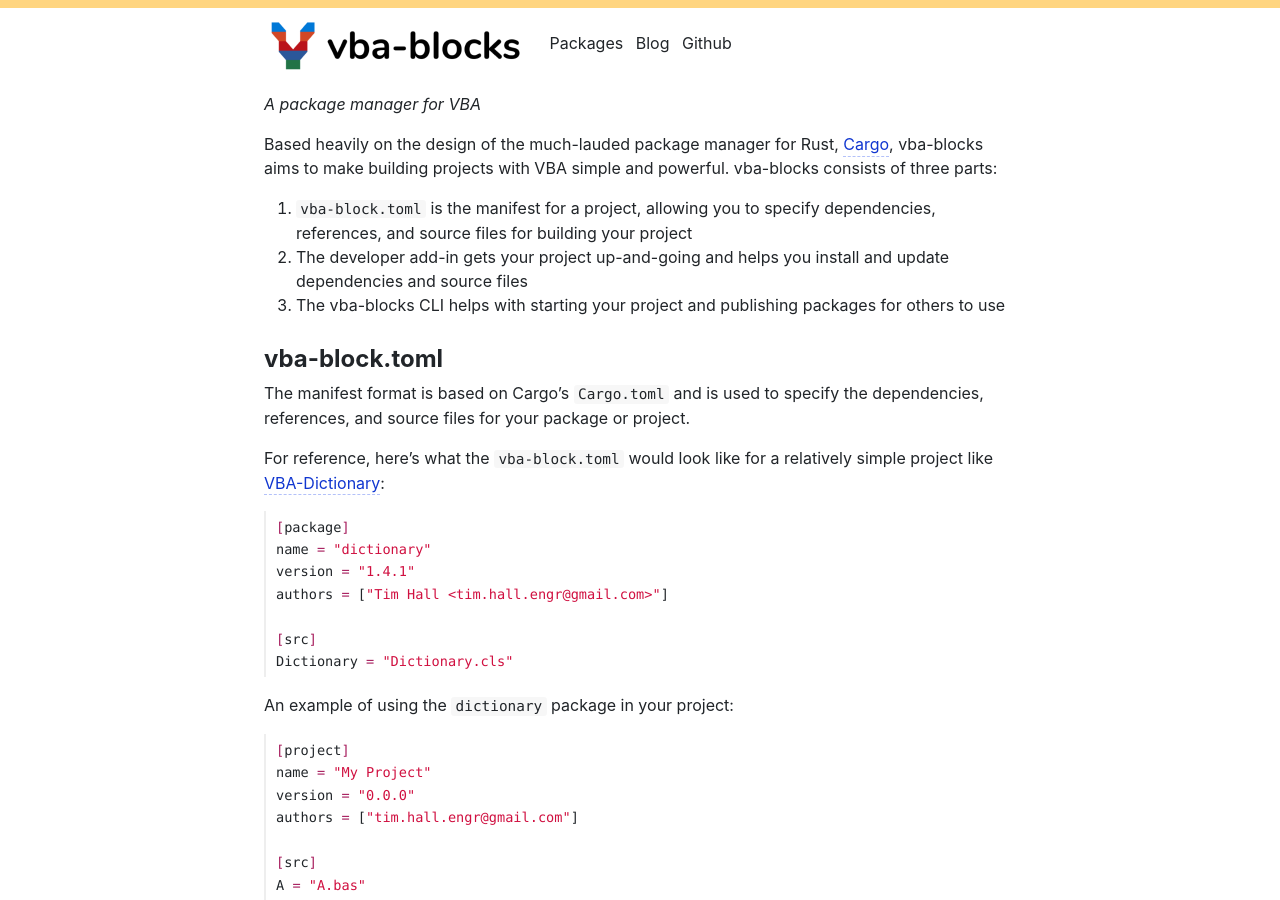
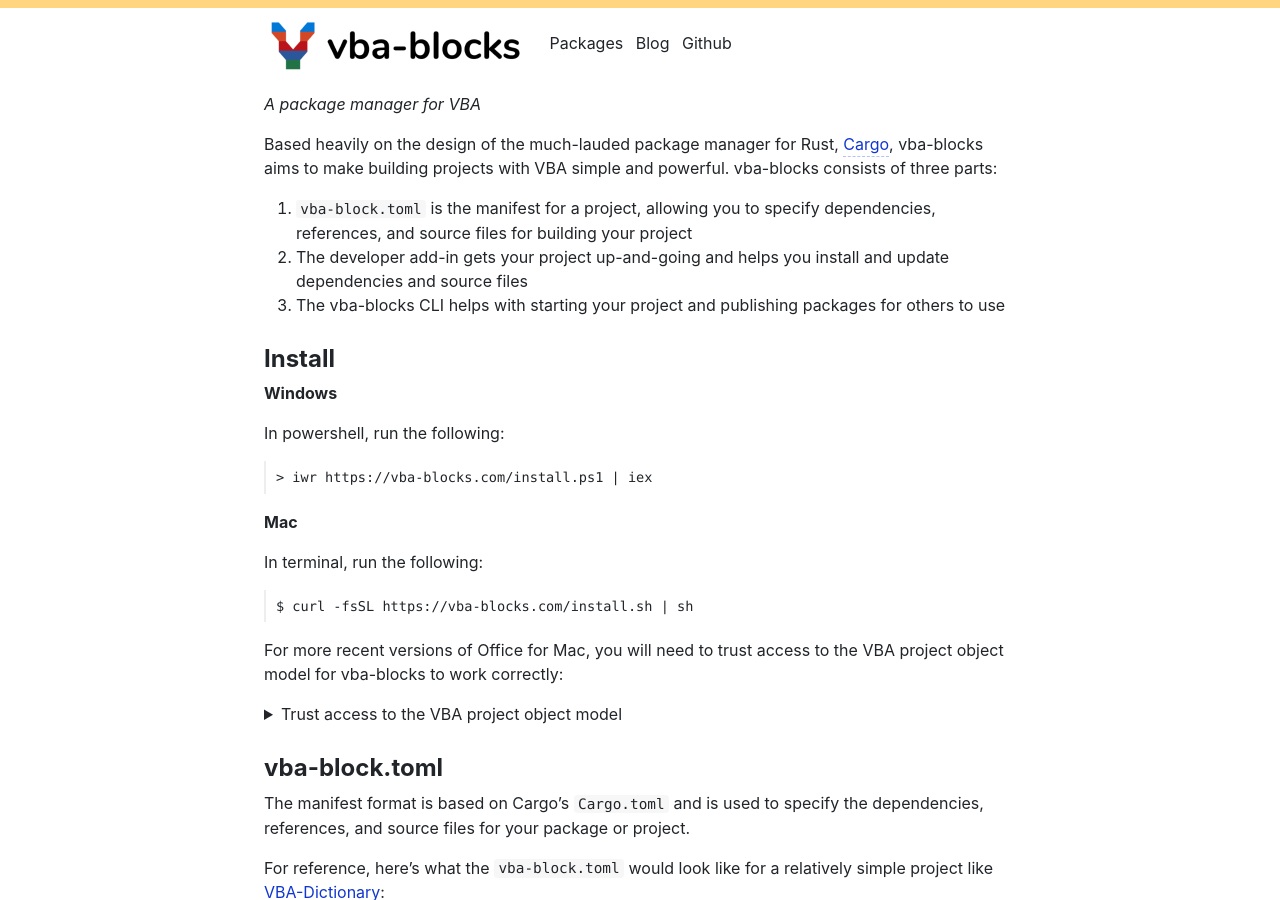
Before and after one commit to vba-blocks/vba-blocks.github.io, a Jekyll site: the page built from index.md, in a window 1280 px wide and 900 px high. Built offline with Jekyll 4.4.1, drawn with Linux system fonts in a browser that asks for light colours.

Commit message:
Add install instructions

````diff
--- a/index.md
+++ b/index.md
@@ -12,6 +12,39 @@
 1. `vba-block.toml` is the manifest for a project, allowing you to specify dependencies, references, and source files for building your project
 2. The developer add-in gets your project up-and-going and helps you install and update dependencies and source files
 3. The vba-blocks CLI helps with starting your project and publishing packages for others to use
+
+## Install
+
+__Windows__
+
+In powershell, run the following:
+
+```shellsession
+> iwr https://vba-blocks.com/install.ps1 | iex
+```
+
+__Mac__
+
+In terminal, run the following:
+
+```shellsession
+$ curl -fsSL https://vba-blocks.com/install.sh | sh
+```
+
+For more recent versions of Office for Mac, you will need to trust access to the VBA project object model for vba-blocks to work correctly:
+
+<details>
+  <summary>Trust access to the VBA project object model</summary>
+  <ol>
+    <li>Open Excel</li>
+    <li>Click "Excel" in the menu bar</li>
+    <li>Select "Preferences" in the menu</li>
+    <li>Click "Security" in the Preferences dialog</li>
+    <li>Check "Trust access to the VBA project object model" in the Security dialog</li>
+ </ol>
+ <a href="./images/trust-access-VBOM.png">Visual Instructions</a>
+</details>
+
 
 ## vba-block.toml
 
````
Also changed, not shown: images/trust-access-VBOM.png (added).
